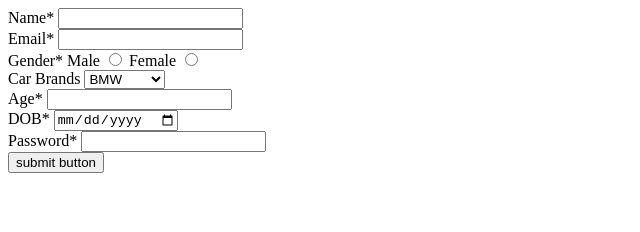
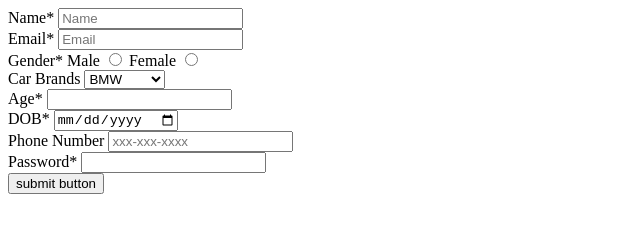
Before and after one commit to acciojob/signup-form-car-ABDULMALIK222-cloud, a website: page main.html in a window 1280 px wide. Shown: the whole page, without its empty margins (0-640 px from the left). Drawn offline with Linux system fonts and the light colour scheme.

Commit message:
created a submission

```diff
--- a/main.html
+++ b/main.html
@@ -10,11 +10,11 @@
 	<form method="post">
 		<div>
 			  <label for="name">Name*</label>
-		      <input type="text" id="name" required>
+		      <input type="text" id="name" placeholder="Name" required>
 		</div>
         <div>
 			  <label for="email">Email*</label>
-		      <input type="email" id="email" required>
+		      <input type="email" id="email" placeholder="Email" required>
 		</div>
 		<div>
 			  <label>Gender*</label>
@@ -40,6 +40,10 @@
 		      <input type="date" id="dob" required>
 		</div>
 		<div>
+			<label for="tel">Phone Number</label>
+			<input type="tel" id="tel" placeholder="xxx-xxx-xxxx">
+		</div>
+		<div>
 			  <label for="password">Password*</label>
 		      <input type="password" id="password" required>
 		</div>
```
